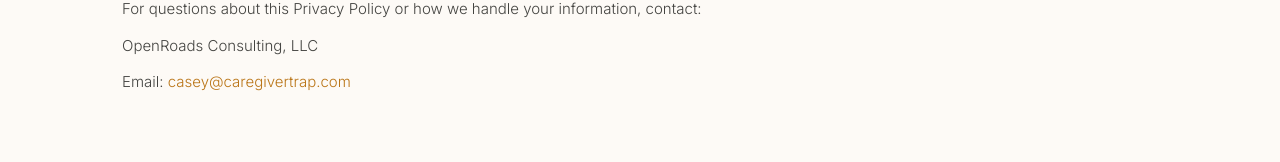
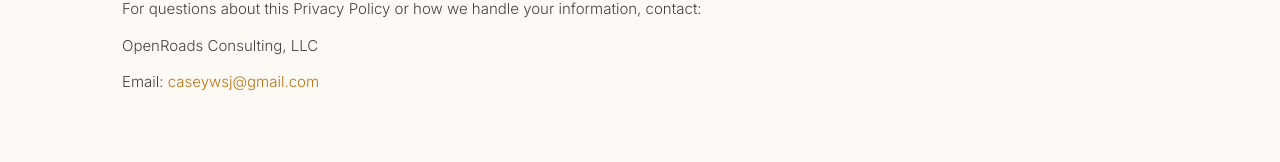
Before and after one commit to caseywsj/caregivertrap, a Next.js app: page /privacy in a window 1280 px wide. Shown: the part 2236-2398 px from the top of the page. Built offline with nearby package versions, Linux system fonts and the light colour scheme.

Commit message:
Update privacy policy contact email

```diff
--- a/app/privacy/page.tsx
+++ b/app/privacy/page.tsx
@@ -90,7 +90,7 @@
 
             <p style={{ marginBottom: "0.5rem" }}>For questions about this Privacy Policy or how we handle your information, contact:</p>
             <p style={{ marginBottom: "0.5rem" }}>OpenRoads Consulting, LLC</p>
-            <p style={{ marginBottom: "1.5rem" }}>Email: <a href="mailto:casey@caregivertrap.com" style={{ color: "#BA7517", textDecoration: "none" }}>casey@caregivertrap.com</a></p>
+            <p style={{ marginBottom: "1.5rem" }}>Email: <a href="mailto:caseywsj@gmail.com" style={{ color: "#BA7517", textDecoration: "none" }}>caseywsj@gmail.com</a></p>
 
           </div>
         </article>
```
